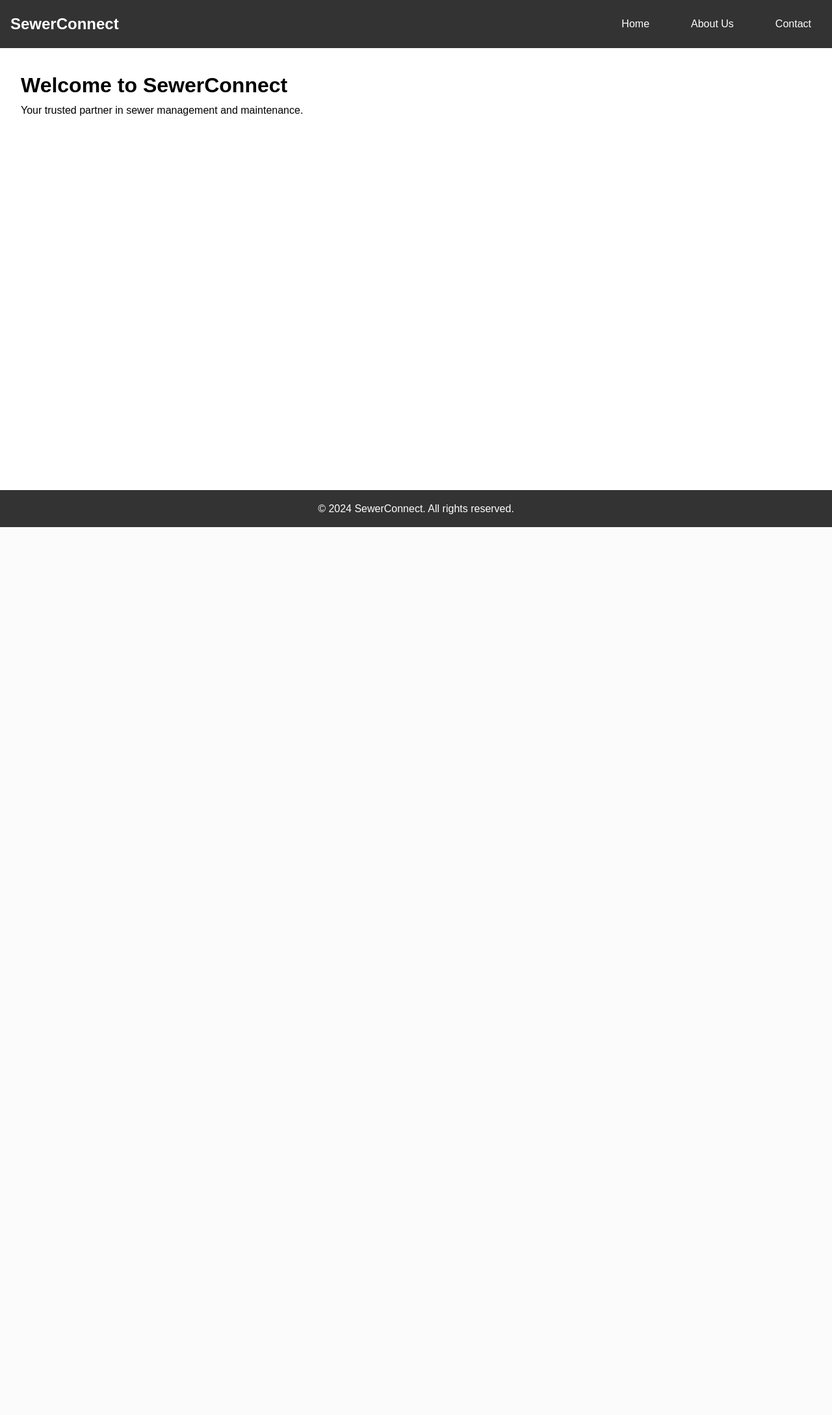
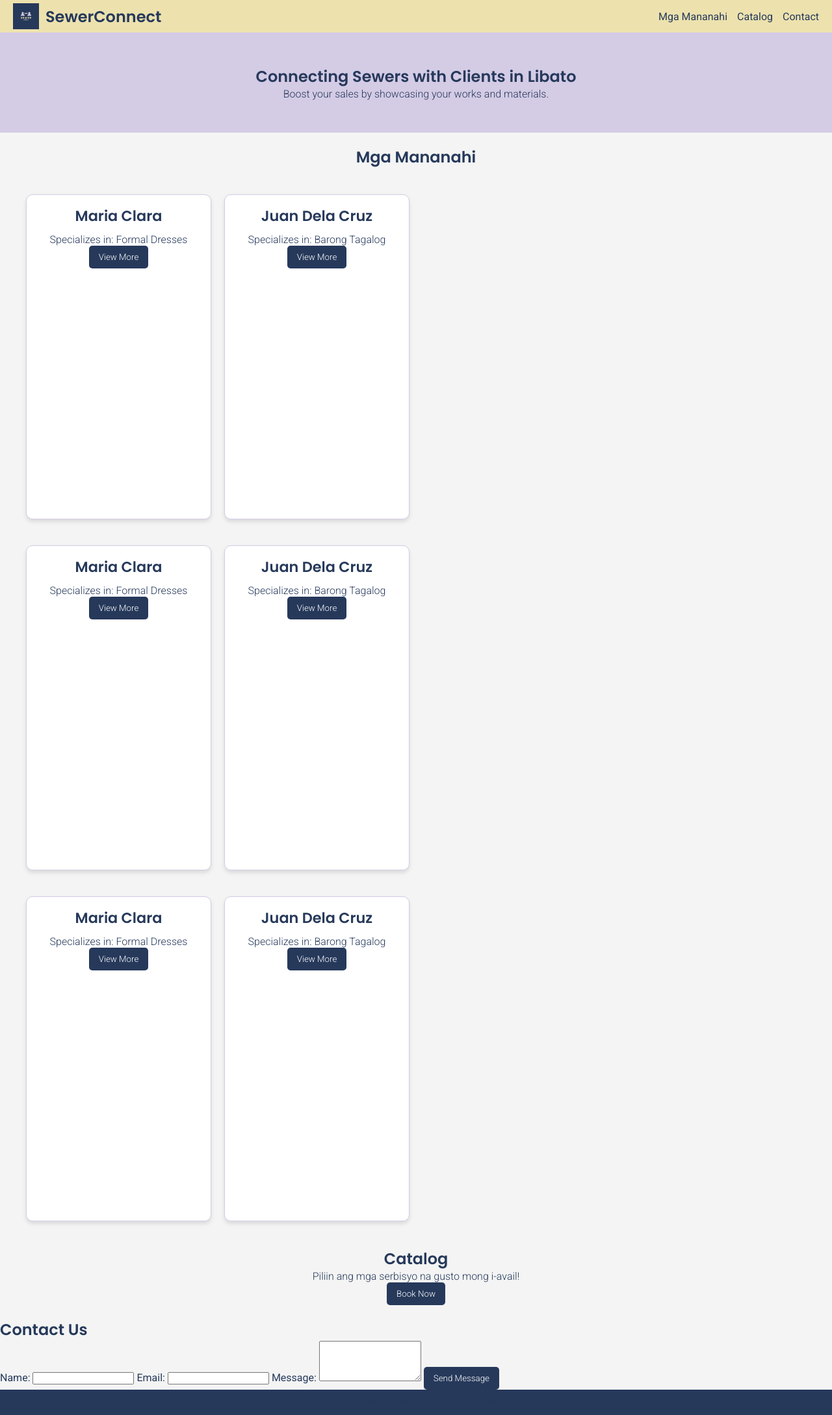
Before and after one commit to wainoyama/SewerConnect, a PHP site: page / in a window 1280 px wide. Shown: the whole page at 65% size. Before the commit the page ends 811 px from the top, so only its background shows below. Run offline with PHP 8.4, Linux system fonts and the light colour scheme; some libraries are stand-ins or nearby versions.

Commit message:
revisions

```diff
--- a/index.html
+++ b/index.html
@@ -3,29 +3,115 @@
 <head>
     <meta charset="UTF-8">
     <meta name="viewport" content="width=device-width, initial-scale=1.0">
-    <meta http-equiv="X-UA-Compatible" content="ie=edge">
+    <title>SewerConnect</title>
     <link rel="stylesheet" href="styles.css">
-    <title>SewerConnect</title>
+    <link href="https://fonts.googleapis.com/css2?family=Poppins:wght@400;600&family=Roboto:wght@300;400&display=swap" rel="stylesheet">
+    <script src="https://cdn.jsdelivr.net/npm/sweetalert2@11"></script>
 </head>
 <body>
-    <header>
-        <H2 class = "Logo">SewerConnect</H2>
-        <nav class="nav">
+    <header class="main-header">
+        <div class="logo">
+            <img src="assets/logo.png" alt="SewerConnect Logo">
+            <h2>SewerConnect</h2>
+        </div>
+        <nav>
             <ul>
-                <li><a href="#home">Home</a></li>
-                <li><a href="#">About Us</a></li>
+                <li><a href="#profiles">Mga Mananahi</a></li>
+                <li><a href="#catalog">Catalog</a></li>
                 <li><a href="#contact">Contact</a></li>
             </ul>
         </nav>
     </header>
+
     <main>
-        <div class="main-content">
-            <h1>Welcome to SewerConnect</h1>
-            <p>Your trusted partner in sewer management and maintenance.</p>
-        </div>
+        <section class="hero">
+            <h2>Connecting Sewers with Clients in Libato</h2>
+            <p>Boost your sales by showcasing your works and materials.</p>
+        </section>
+        <section id="profiles" class="section">
+            <h2>Mga Mananahi</h2>
+            <div class="profile-container">
+                <div class="profile">
+                    <h3>Maria Clara</h3>
+                    <p>Specializes in: Formal Dresses</p>
+                    <button onclick="showProfile('Maria Clara')">View More</button>
+                </div>
+                <div class="profile">
+                    <h3>Juan Dela Cruz</h3>
+                    <p>Specializes in: Barong Tagalog</p>
+                    <button onclick="showProfile('Juan Dela Cruz')">View More</button>
+                </div>
+            </div>
+            <div class="profile-container">
+                <div class="profile">
+                    <h3>Maria Clara</h3>
+                    <p>Specializes in: Formal Dresses</p>
+                    <button onclick="showProfile('Maria Clara')">View More</button>
+                </div>
+                <div class="profile">
+                    <h3>Juan Dela Cruz</h3>
+                    <p>Specializes in: Barong Tagalog</p>
+                    <button onclick="showProfile('Juan Dela Cruz')">View More</button>
+                </div>
+            </div>
+            <div class="profile-container">
+                <div class="profile">
+                    <h3>Maria Clara</h3>
+                    <p>Specializes in: Formal Dresses</p>
+                    <button onclick="showProfile('Maria Clara')">View More</button>
+                </div>
+                <div class="profile">
+                    <h3>Juan Dela Cruz</h3>
+                    <p>Specializes in: Barong Tagalog</p>
+                    <button onclick="showProfile('Juan Dela Cruz')">View More</button>
+                </div>
+            </div>
+        </section>
+        <section id="catalog" class="section">
+            <h2>Catalog</h2>
+            <p>Piliin ang mga serbisyo na gusto mong i-avail!</p>
+            <button onclick="bookService()">Book Now</button>
+        </section>
+        <section id="contact-form">
+            <h2>Contact Us</h2>
+            <form>
+                <label for="name">Name:</label>
+                <input type="text" id="name" name="name" required>
+
+                <label for="email">Email:</label>
+                <input type="email" id="email" name="email" required>
+
+                <label for="message">Message:</label>
+                <textarea id="message" name="message" rows="4" required></textarea>
+
+                <button type="submit">Send Message</button>
+            </form>
+        </section>
+
     </main>
+
     <footer>
         <p>&copy; 2024 SewerConnect. All rights reserved.</p>
     </footer>
+
+    <script>
+        function showProfile(name) {
+            Swal.fire({
+                title: name,
+                text: 'More details about ' + name + '.',
+                icon: 'info',
+                confirmButtonText: 'Close'
+            });
+        }
+
+        function bookService() {
+            Swal.fire({
+                title: 'Booking Service',
+                text: 'This feature is under development.',
+                icon: 'warning',
+                confirmButtonText: 'Okay'
+            });
+        }
+    </script>
 </body>
 </html>
--- a/styles.css
+++ b/styles.css
@@ -1,4 +1,3 @@
-/* Reset default styles */
 * {
     margin: 0;
     padding: 0;
@@ -6,60 +5,112 @@
 }
 
 body {
-    font-family: Arial, sans-serif;
-    line-height: 1.6;
+    font-family: 'Roboto', Arial, sans-serif;
+    margin: 0;
+    padding: 0;
+    background-color: #F3F4F3;
+    color: #26395B;
 }
 
-/* Header styles */
+header h1, h2, h3, .hero h2 {
+    font-family: 'Poppins', Arial, sans-serif;
+    font-weight: 600;
+    color: #26395B;
+}
+
+p, form input, form textarea, button {
+    font-family: 'Roboto', Arial, sans-serif;
+    font-weight: 300;
+    color: #26395B;
+}
+
 header {
-    background-color: #333;
-    color: white;
-    padding: 1rem;
+    background-color: #EDE2AE;
     display: flex;
     justify-content: space-between;
     align-items: center;
+    padding: 10px 20px;
+    height: 50px;
 }
 
-.Logo {
-    font-size: 1.5rem;
-    font-weight: bold;
+header .logo {
+    display: flex;
+    align-items: center;
 }
 
-/* Navigation styles */
-.nav ul {
-    display: flex;
-    list-style: none;
-    gap: 2rem;
+header .logo img {
+    height: 40px;
+    margin-right: 10px;
 }
 
-.nav li {
-    padding: 0.5rem 1rem;
+header nav ul {
+    list-style: none;
+    display: flex;
+    gap: 15px;
+    margin: 0;
+    padding: 0;
+}
+
+header nav ul li a {
+    text-decoration: none;
+    color: #26395B;
+}
+
+.hero {
+    background-color: #D4CBE5;
+    text-align: center;
+    padding: 50px 20px;
+}
+
+.section {
+    padding: 20px;
+    text-align: center;
+}
+
+.profile-container {
+    display: grid;
+    grid-template-columns: repeat(4, 1fr);
+    gap: 20px;
+    justify-content: center;
+    margin-top: 40px;
+    padding: 0 20px;
+}
+
+.profile {
+    border: 1px solid #D4CBE5;
+    padding: 15px;
+    height: 500px;
+    background-color: #FFF;
+    border-radius: 10px;
+    box-shadow: 0 4px 6px rgba(0, 0, 0, 0.1);
+    font-family: 'Roboto', Arial, sans-serif;
+    text-align: center;
+}
+
+.profile h3 {
+    color: #26395B;
+    font-size: 1.4em;
+    margin-bottom: 10px;
+}
+
+.profile p {
+    color: #26395B;
+    font-size: 1em;
+}
+
+
+button {
+    background-color: #26395B;
+    color: white;
+    border: none;
+    padding: 10px 15px;
+    border-radius: 5px;
     cursor: pointer;
 }
 
-.nav li:hover {
-    background-color: #555;
-    border-radius: 4px;
+footer {
+    background-color: #26395B;
+    color: white;
+    text-align: center;
+    padding: 10px 0;
 }
-
-.nav a {
-    color: white;
-    text-decoration: none;
-}
-
-/* Main content styles */
-main {
-    padding: 2rem;
-    min-height: calc(100vh - 120px);
-}
-
-/* Footer styles */
-footer {
-    background-color: #333;
-    color: white;
-    padding: 1rem;
-    text-align: center;
-    position: relative;
-    bottom: 0;
-    width: 100%;
-}
```
Also changed, not shown: css/styles.css (deleted, +0 -56 lines), functions.php (added, +23 -0 lines), assets/logo.png (added), home.php (deleted), search.php (deleted).
